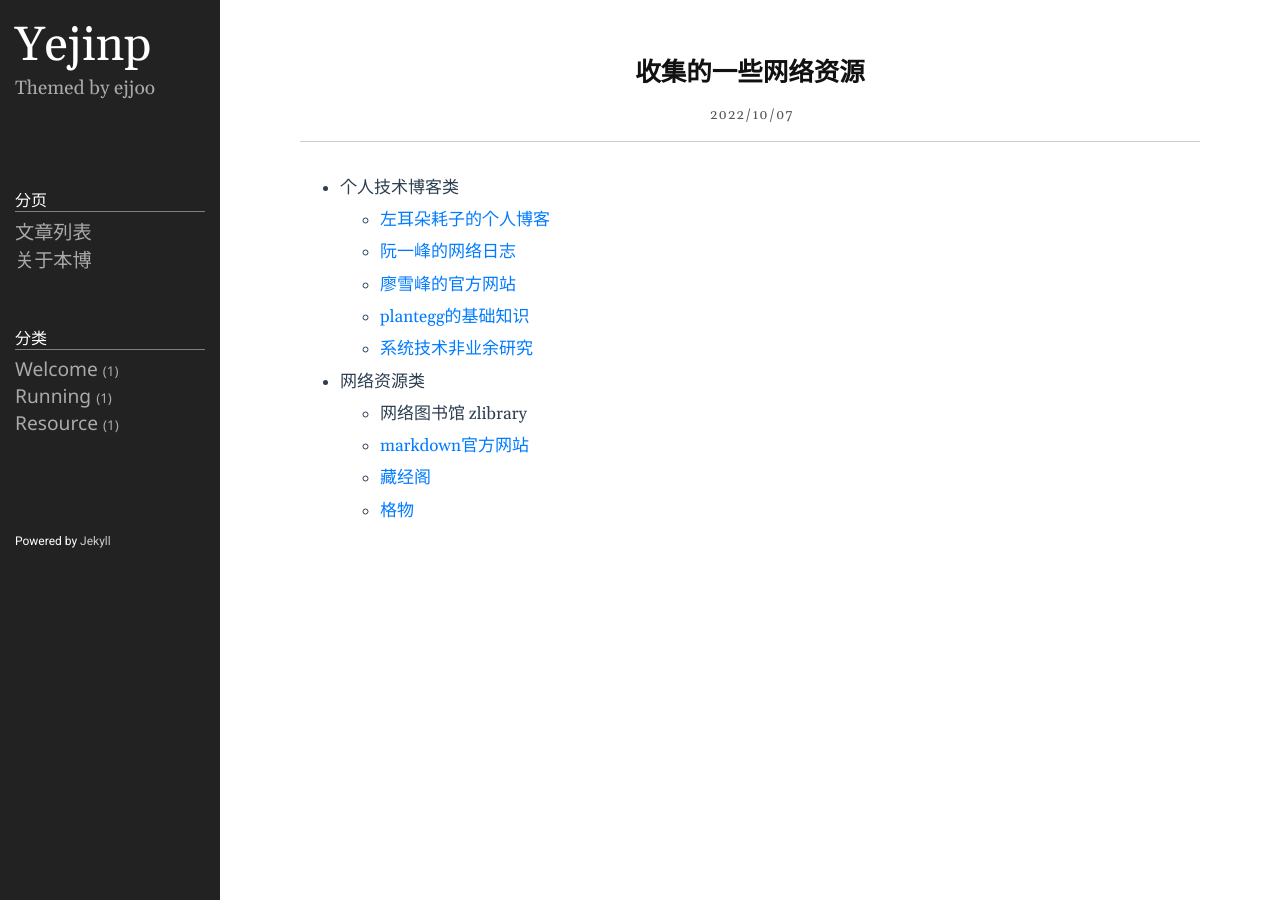
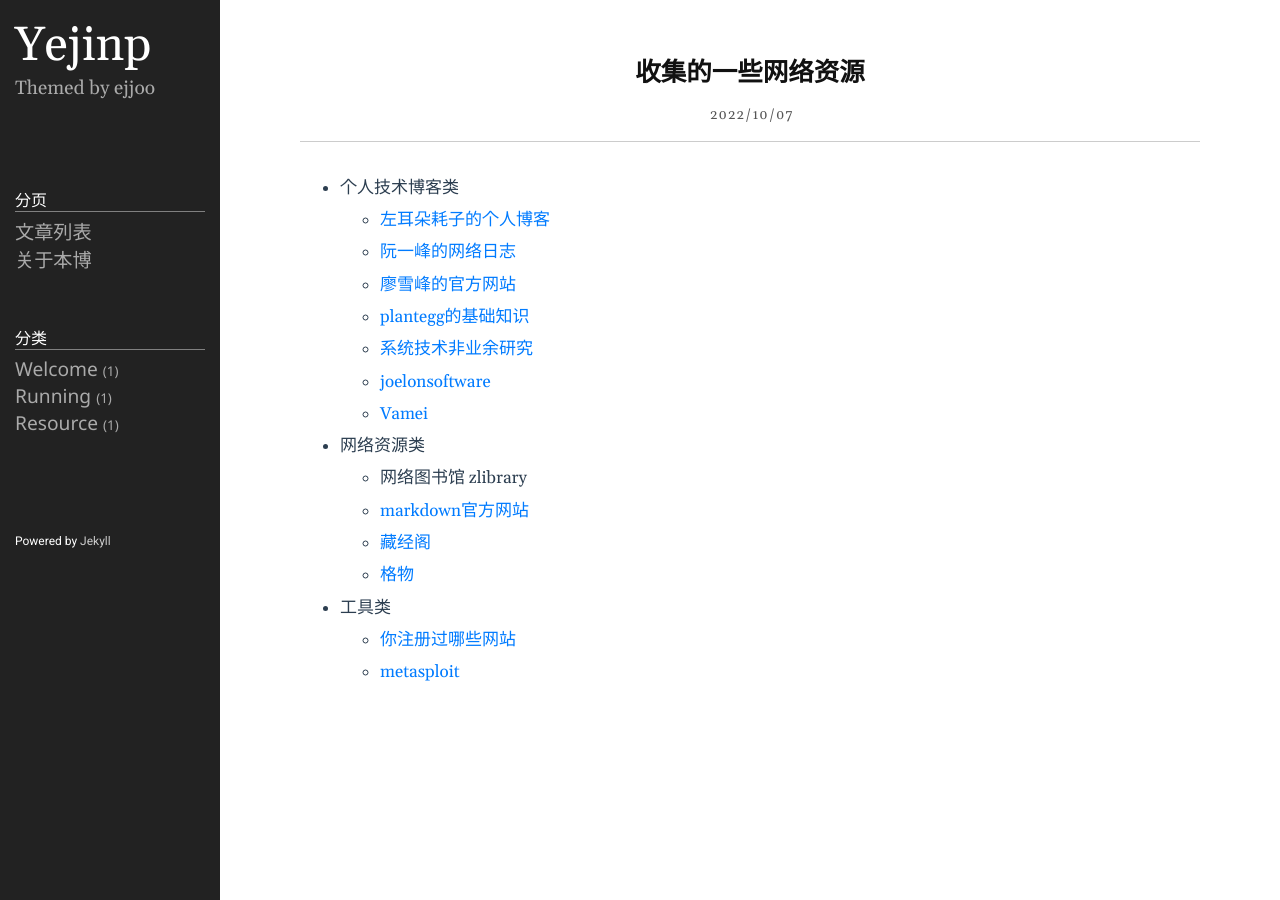
Before and after one commit to yejinp/yejinp.github.io, a Jekyll site: the page built from _posts/2022-10-03-网络资源.markdown, in a window 1280 px wide. Built offline with Jekyll 4.4.1, drawn with Linux system fonts in a browser that asks for light colours.

Commit message:
补充一些资源

```diff
--- a/_posts/2022-10-03-网络资源.markdown
+++ b/_posts/2022-10-03-网络资源.markdown
@@ -17,6 +17,9 @@ category: resource
 
   - [系统技术非业余研究](https://blog.yufeng.info/)
 
+  - [joelonsoftware](https://www.joelonsoftware.com/)
+
+  - [Vamei](https://www.cnblogs.com/vamei/)
 
 
 * 网络资源类
@@ -28,3 +31,9 @@ category: resource
   - [藏经阁](https://docs.kilvn.com)
 
   - [格物](https://shockerli.net/)
+
+
+* 工具类
+  - [你注册过哪些网站](https://www.reg007.com/)
+
+  - [metasploit](http://www.metasploit.com/)
```
